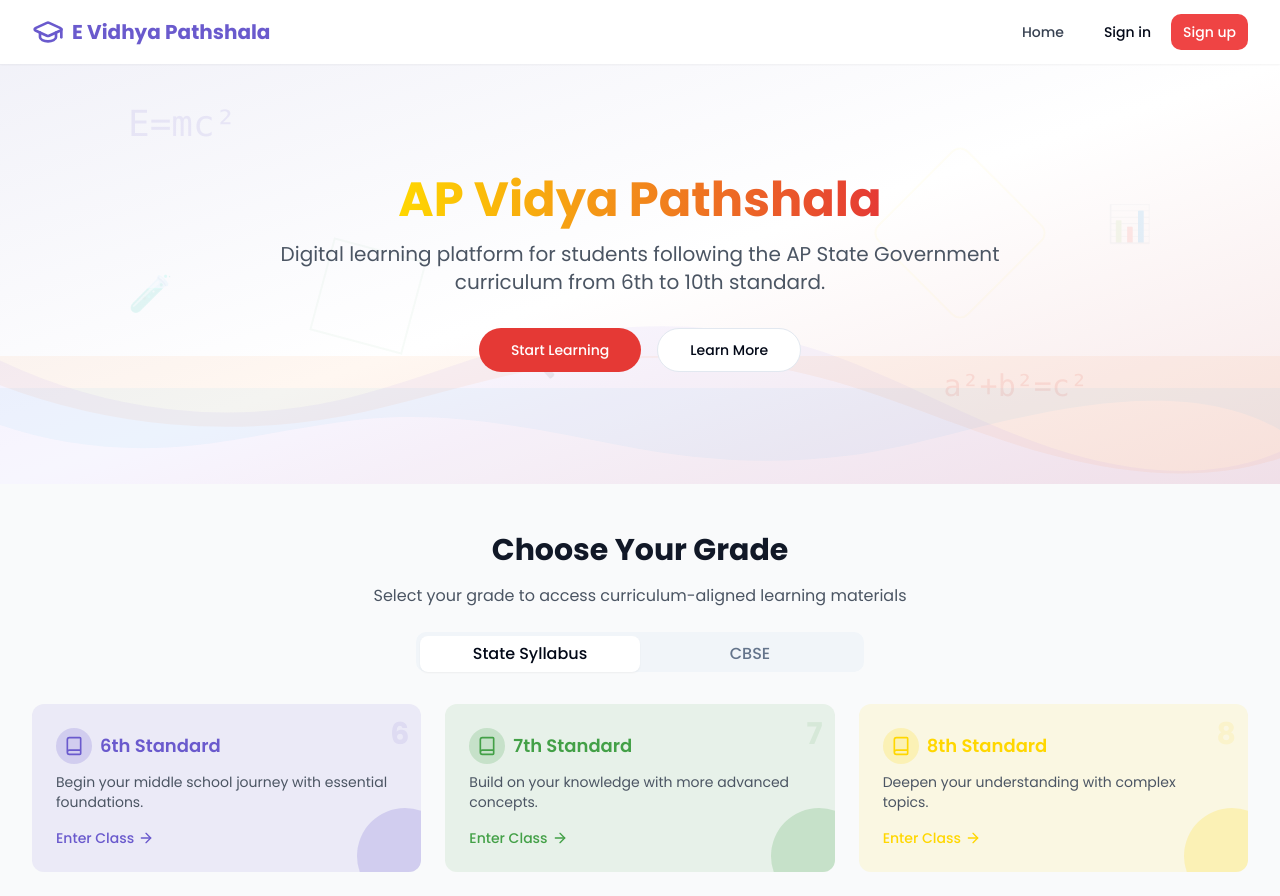
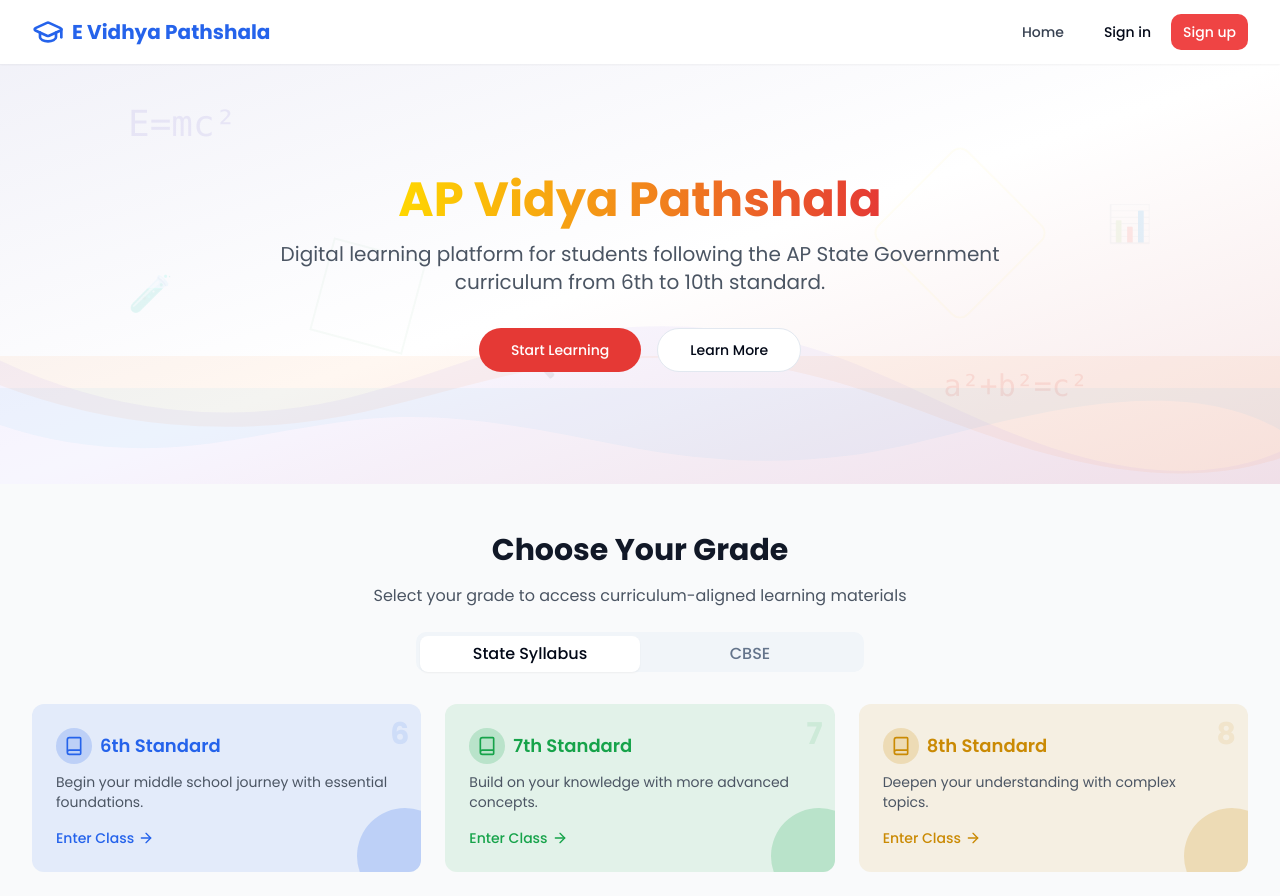
Before and after one commit to itzr00tbyte/ap-vidya-pathshala, a React (Vite) app: page / in a window 1280 px wide. Shown: the top 896 px of the page. Built offline with nearby package versions, Linux system fonts and the light colour scheme.

Commit message:
Remove "AP" prefix
Remove "AP" prefix from all occurrences in the codebase.

```diff
--- a/index.html
+++ b/index.html
@@ -11,13 +11,13 @@
     <meta property="og:title" content="E Vidhya Pathshala" />
     <meta property="og:description" content="Digital learning platform for students following the curriculum from 6th to 10th standard." />
     <meta property="og:type" content="website" />
-    <meta property="og:image" content="/ap-vidya-logo.png" />
+    <meta property="og:image" content="/e-vidya-logo.png" />
 
     <meta name="twitter:card" content="summary_large_image" />
     <meta name="twitter:site" content="@evidyapathshala" />
-    <meta name="twitter:image" content="/ap-vidya-logo.png" />
+    <meta name="twitter:image" content="/e-vidya-logo.png" />
 
-    <link rel="icon" href="/ap-vidya-favicon.ico" type="image/svg+xml">
+    <link rel="icon" href="/e-vidya-favicon.ico" type="image/svg+xml">
   </head>
 
   <body>
--- a/src/components/GradeCard.tsx
+++ b/src/components/GradeCard.tsx
@@ -17,11 +17,11 @@ const GradeCard = ({ grade, title, description, color, icon }: GradeCardProps) =
     <motion.div
       className={cn(
         "relative overflow-hidden rounded-xl p-6 card-hover",
-        color === "blue" && "bg-ap-blue/10",
-        color === "green" && "bg-ap-green/10",
-        color === "yellow" && "bg-ap-yellow/10",
-        color === "orange" && "bg-ap-orange/10",
-        color === "red" && "bg-ap-red/10",
+        color === "blue" && "bg-blue-600/10",
+        color === "green" && "bg-green-600/10",
+        color === "yellow" && "bg-yellow-600/10",
+        color === "orange" && "bg-orange-600/10",
+        color === "red" && "bg-red-600/10",
       )}
       whileHover={{
         scale: 1.03,
@@ -32,21 +32,21 @@ const GradeCard = ({ grade, title, description, color, icon }: GradeCardProps) =
         <div className="flex items-center space-x-2">
           <div className={cn(
             "p-2 rounded-full",
-            color === "blue" && "bg-ap-blue/20 text-ap-blue",
-            color === "green" && "bg-ap-green/20 text-ap-green",
-            color === "yellow" && "bg-ap-yellow/20 text-ap-yellow",
-            color === "orange" && "bg-ap-orange/20 text-ap-orange",
-            color === "red" && "bg-ap-red/20 text-ap-red",
+            color === "blue" && "bg-blue-600/20 text-blue-600",
+            color === "green" && "bg-green-600/20 text-green-600",
+            color === "yellow" && "bg-yellow-600/20 text-yellow-600",
+            color === "orange" && "bg-orange-600/20 text-orange-600",
+            color === "red" && "bg-red-600/20 text-red-600",
           )}>
             {icon || <Book className="h-5 w-5" />}
           </div>
           <h3 className={cn(
             "text-lg font-semibold",
-            color === "blue" && "text-ap-blue",
-            color === "green" && "text-ap-green",
-            color === "yellow" && "text-ap-yellow",
-            color === "orange" && "text-ap-orange",
-            color === "red" && "text-ap-red",
+            color === "blue" && "text-blue-600",
+            color === "green" && "text-green-600",
+            color === "yellow" && "text-yellow-600",
+            color === "orange" && "text-orange-600",
+            color === "red" && "text-red-600",
           )}>
             {title}
           </h3>
@@ -58,11 +58,11 @@ const GradeCard = ({ grade, title, description, color, icon }: GradeCardProps) =
           to={`/dashboard?grade=${grade}`}
           className={cn(
             "mt-4 inline-flex items-center text-sm font-medium",
-            color === "blue" && "text-ap-blue",
-            color === "green" && "text-ap-green",
-            color === "yellow" && "text-ap-yellow",
-            color === "orange" && "text-ap-orange",
-            color === "red" && "text-ap-red",
+            color === "blue" && "text-blue-600",
+            color === "green" && "text-green-600",
+            color === "yellow" && "text-yellow-600",
+            color === "orange" && "text-orange-600",
+            color === "red" && "text-red-600",
           )}
         >
           Enter Class <ArrowRight className="ml-1 h-4 w-4" />
@@ -71,20 +71,20 @@ const GradeCard = ({ grade, title, description, color, icon }: GradeCardProps) =
 
       <div className={cn(
         "absolute -bottom-8 -right-8 h-24 w-24 rounded-full opacity-20",
-        color === "blue" && "bg-ap-blue",
-        color === "green" && "bg-ap-green",
-        color === "yellow" && "bg-ap-yellow",
-        color === "orange" && "bg-ap-orange",
-        color === "red" && "bg-ap-red",
+        color === "blue" && "bg-blue-600",
+        color === "green" && "bg-green-600",
+        color === "yellow" && "bg-yellow-600",
+        color === "orange" && "bg-orange-600",
+        color === "red" && "bg-red-600",
       )}/>
 
       <div className={cn(
         "absolute top-3 right-3 text-3xl font-bold opacity-10",
-        color === "blue" && "text-ap-blue",
-        color === "green" && "text-ap-green",
-        color === "yellow" && "text-ap-yellow",
-        color === "orange" && "text-ap-orange",
-        color === "red" && "text-ap-red",
+        color === "blue" && "text-blue-600",
+        color === "green" && "text-green-600",
+        color === "yellow" && "text-yellow-600",
+        color === "orange" && "text-orange-600",
+        color === "red" && "text-red-600",
       )}>
         {grade}
       </div>
--- a/src/components/NewsletterSection.tsx
+++ b/src/components/NewsletterSection.tsx
@@ -26,11 +26,11 @@ export default function NewsletterSection() {
   };
 
   return (
-    <section className="py-16 bg-gradient-to-br from-ap-blue/10 to-ap-light-blue/10">
+    <section className="py-16 bg-gradient-to-br from-blue-600/10 to-blue-400/10">
       <div className="max-w-7xl mx-auto px-4 sm:px-6 lg:px-8">
         <div className="flex flex-col md:flex-row items-center justify-between gap-8">
           <div className="max-w-xl">
-            <h2 className="text-2xl md:text-3xl font-bold text-gray-900">Stay Updated with AP Vidya Pathshala</h2>
+            <h2 className="text-2xl md:text-3xl font-bold text-gray-900">Stay Updated with E Vidya Pathshala</h2>
             <p className="mt-4 text-gray-600">
               Subscribe to our newsletter to receive updates on new study materials, exam tips, and exclusive content to help enhance your learning experience.
             </p>
@@ -51,7 +51,7 @@ export default function NewsletterSection() {
               </div>
               <Button
                 type="submit"
-                className="bg-ap-blue hover:bg-ap-blue/90"
+                className="bg-blue-600 hover:bg-blue-600/90"
                 disabled={isSubmitting}
               >
                 {isSubmitting ? "Subscribing..." : "Subscribe"}
--- a/src/components/ProgressBar.tsx
+++ b/src/components/ProgressBar.tsx
@@ -21,12 +21,12 @@ const ProgressBar = ({
           <span className="text-sm text-gray-500">Progress</span>
           <span className={cn(
             "text-sm font-medium",
-            color === "blue" && "text-ap-blue",
-            color === "green" && "text-ap-green",
-            color === "yellow" && "text-ap-yellow",
-            color === "orange" && "text-ap-orange",
-            color === "purple" && "text-ap-purple",
-            color === "red" && "text-ap-red",
+            color === "blue" && "text-blue-600",
+            color === "green" && "text-green-600",
+            color === "yellow" && "text-yellow-600",
+            color === "orange" && "text-orange-600",
+            color === "purple" && "text-purple-600",
+            color === "red" && "text-red-600",
           )}>
             {progress}%
           </span>
@@ -41,12 +41,12 @@ const ProgressBar = ({
         <div
           className={cn(
             "h-full rounded-full transition-all duration-500",
-            color === "blue" && "bg-ap-blue",
-            color === "green" && "bg-ap-green",
-            color === "yellow" && "bg-ap-yellow",
-            color === "orange" && "bg-ap-orange",
-            color === "purple" && "bg-ap-purple",
-            color === "red" && "bg-ap-red",
+            color === "blue" && "bg-blue-600",
+            color === "green" && "bg-green-600",
+            color === "yellow" && "bg-yellow-600",
+            color === "orange" && "bg-orange-600",
+            color === "purple" && "bg-purple-600",
+            color === "red" && "bg-red-600",
           )}
           style={{ width: `${progress}%` }}
         ></div>
--- a/src/components/auth/AuthLayout.tsx
+++ b/src/components/auth/AuthLayout.tsx
@@ -31,8 +31,8 @@ export default function AuthLayout({
       <div className="w-full max-w-md">
         <div className="flex justify-center mb-8">
           <Button variant="link" className="flex items-center space-x-2 p-0" onClick={handleBackToHome}>
-            <GraduationCap className="h-12 w-12 text-ap-blue" />
-            <span className="text-2xl font-bold text-ap-blue">AP Vidya Pathshala</span>
+            <GraduationCap className="h-12 w-12 text-blue-600" />
+            <span className="text-2xl font-bold text-blue-600">E Vidya Pathshala</span>
           </Button>
         </div>
 
--- a/src/components/navigation/NavLogo.tsx
+++ b/src/components/navigation/NavLogo.tsx
@@ -5,8 +5,8 @@ import { GraduationCap } from "lucide-react";
 const NavLogo = () => {
   return (
     <Link to="/" className="flex items-center space-x-2">
-      <GraduationCap className="h-8 w-8 text-ap-blue" />
-      <span className="text-xl font-bold text-ap-blue">E Vidhya Pathshala</span>
+      <GraduationCap className="h-8 w-8 text-blue-600" />
+      <span className="text-xl font-bold text-blue-600">E Vidhya Pathshala</span>
     </Link>
   );
 };
```
Also changed, not shown: src/components/QuizNotification.tsx (+4 -4 lines), public/e-vidya-logo.png (renamed from public/ap-vidya-logo.png), 1 other file (tests, documents, lock files or other folders).
